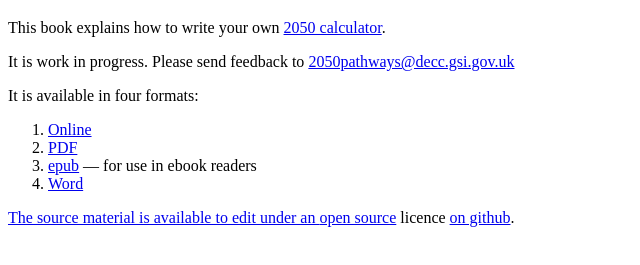
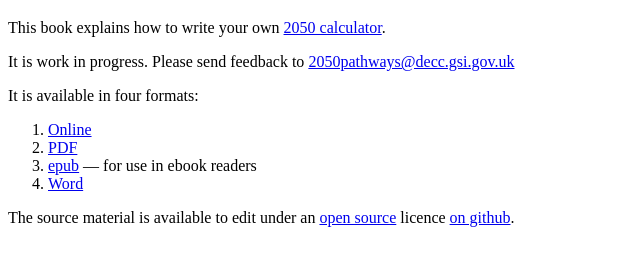
Before and after one commit to decc/calculator-book, a plain HTML site: page public/index.html in a window 1280 px wide. Shown: the part 61-326 px from the top of the page, without its empty margins (0-640 px from the left). Drawn offline with Linux system fonts and the light colour scheme.

Commit message:
Closed the open link

```diff
--- a/public/index.html
+++ b/public/index.html
@@ -15,7 +15,7 @@
   <li><a href='./calculator-book/index.html'>Online</a></li>
   <li><a href='./calculator-book.pdf'>PDF</a></li>
   <li><a href='./calculator-book.epub'>epub</a> &mdash; for use in ebook readers</li>
-  <li><a href='./calculator-book.docx'>Word</li>
+  <li><a href='./calculator-book.docx'>Word<a/></li>
 </ol>
 
 <p>The source material is available to edit under an <a href='http://www.nationalarchives.gov.uk/doc/open-government-licence/'>open source</a> licence <a href='https://github.com/decc/calculator-book'>on github</a>.
```
